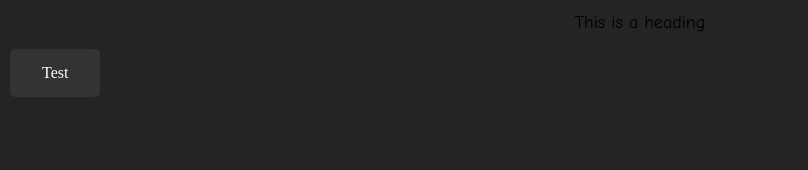
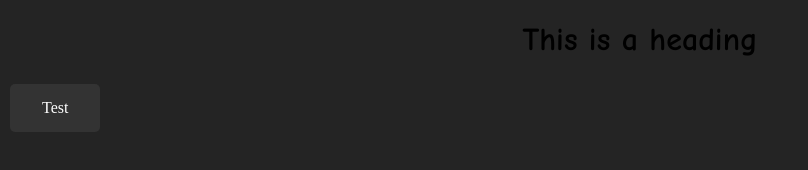
Before and after one commit to LweoIsHere/LweoIsHere.github.io, a plain HTML site: page index.html in a window 1280 px wide. Shown: the whole page, without its empty margins (0-808 px from the left). Drawn offline with Linux system fonts and the light colour scheme.

Commit message:
Update customcss.css

```diff
--- a/customcss.css
+++ b/customcss.css
@@ -1,10 +1,5 @@
-h1,h2,h3,h4,h5,h6 {
-    font-size: inherit;
-    font-weight: inherit
-}
-
 #heading {
-    font-size: large;
+    font-size: 32px;
 }
 
 body {
```
